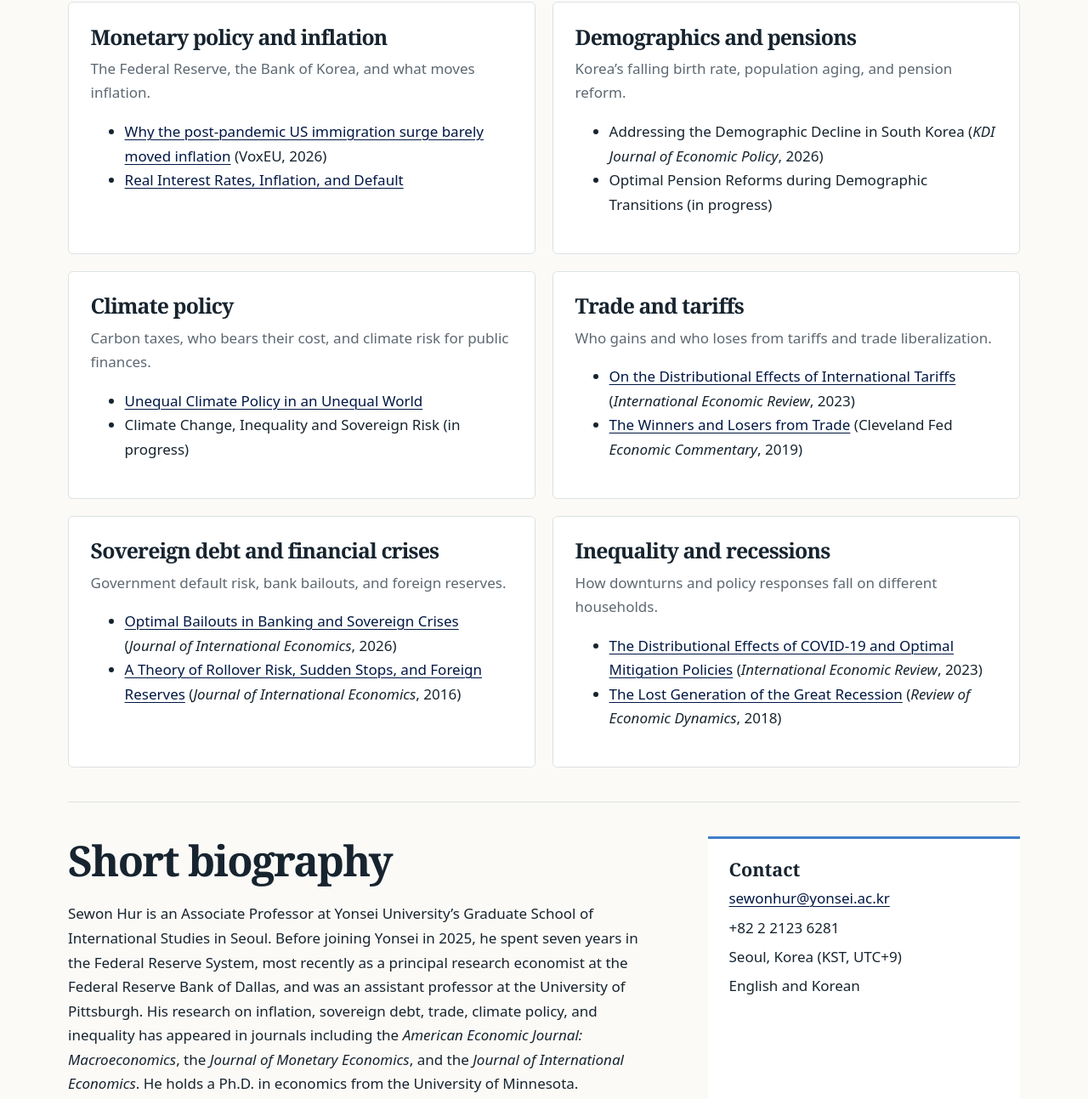
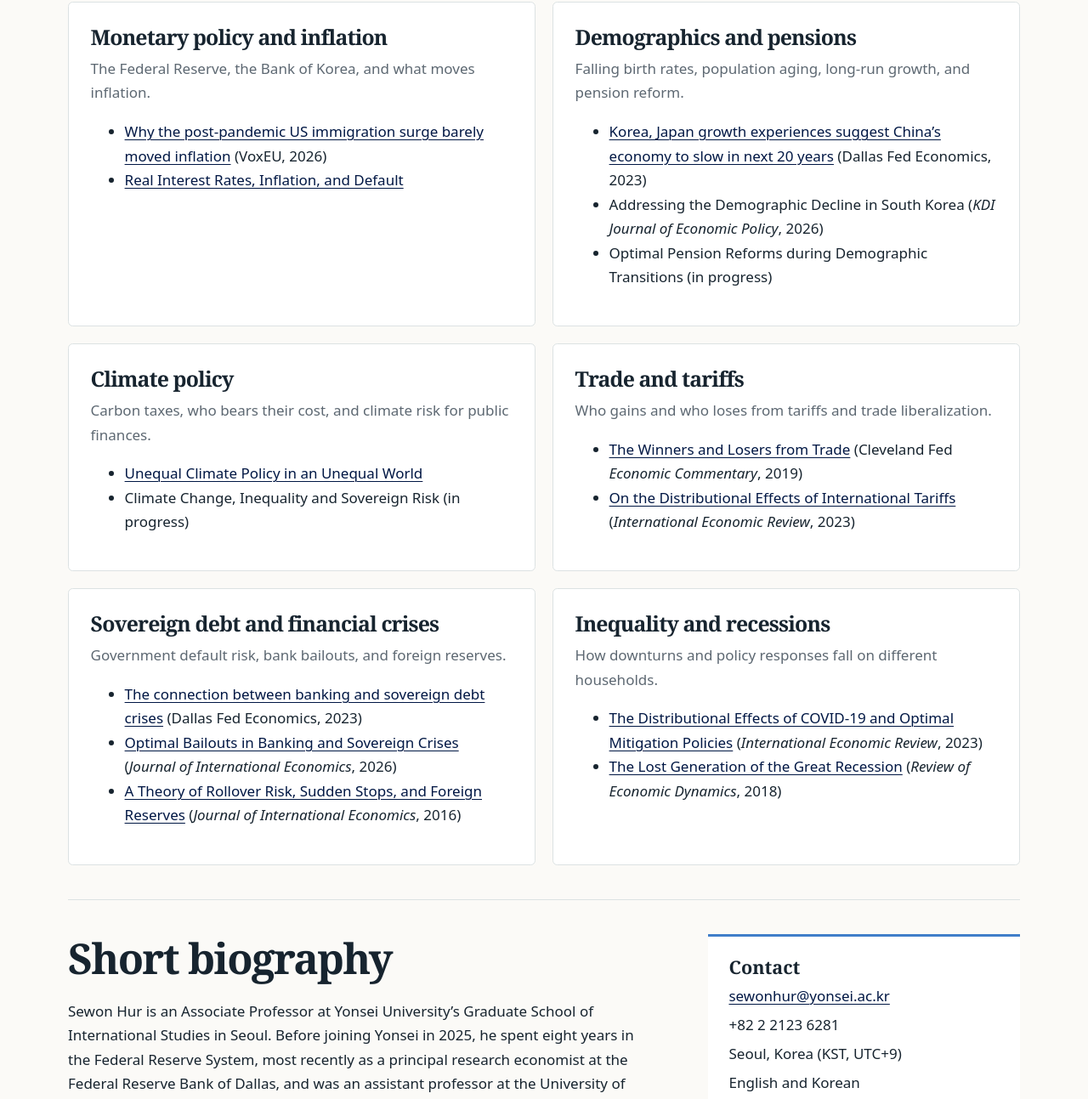
Before and after one commit to sewonhur/sewonhur.github.io, a plain HTML site: page media/index.html in a window 1280 px wide. Shown: the part 495-1788 px from the top of the page at 85% size. Drawn offline with Linux system fonts and the light colour scheme.

Commit message:
Media page: eight years at the Fed, QE editorship, more general-audience pieces
Add the Dallas Fed pieces on banking and sovereign crises and on China's
growth, and list general-audience pieces first in each card.

Co-Authored-By: Claude Fable 5.2 <noreply@anthropic.com>

```diff
--- a/media/index.html
+++ b/media/index.html
@@ -21,7 +21,7 @@
     <header class="page-header">
       <p class="eyebrow">For journalists and editors</p>
       <h1 class="page-title">Media</h1>
-      <p class="page-intro">I am available for comment and interviews, in English or Korean, on the topics below. I spent seven years as a research economist in the Federal Reserve System before joining Yonsei University in 2025.</p>
+      <p class="page-intro">I am available for comment and interviews, in English or Korean, on the topics below. I spent eight years as a research economist in the Federal Reserve System before joining Yonsei University in 2025.</p>
     </header>
 
     <section class="research-section" aria-labelledby="topics">
@@ -37,8 +37,9 @@
         </section>
         <section class="teaching-card">
           <h2>Demographics and pensions</h2>
-          <p>Korea’s falling birth rate, population aging, and pension reform.</p>
+          <p>Falling birth rates, population aging, long-run growth, and pension reform.</p>
           <ul>
+            <li><a href="https://www.dallasfed.org/research/economics/2023/1114">Korea, Japan growth experiences suggest China’s economy to slow in next 20 years</a> (Dallas Fed Economics, 2023)</li>
             <li>Addressing the Demographic Decline in South Korea (<em>KDI Journal of Economic Policy</em>, 2026)</li>
             <li>Optimal Pension Reforms during Demographic Transitions (in progress)</li>
           </ul>
@@ -55,14 +56,15 @@
           <h2>Trade and tariffs</h2>
           <p>Who gains and who loses from tariffs and trade liberalization.</p>
           <ul>
+            <li><a href="https://www.clevelandfed.org/en/newsroom-and-events/publications/economic-commentary/2019-economic-commentaries/ec-201915-winners-and-losers-from-trade.aspx">The Winners and Losers from Trade</a> (Cleveland Fed <em>Economic Commentary</em>, 2019)</li>
             <li><a href="https://doi.org/10.1111/iere.12648">On the Distributional Effects of International Tariffs</a> (<em>International Economic Review</em>, 2023)</li>
-            <li><a href="https://www.clevelandfed.org/en/newsroom-and-events/publications/economic-commentary/2019-economic-commentaries/ec-201915-winners-and-losers-from-trade.aspx">The Winners and Losers from Trade</a> (Cleveland Fed <em>Economic Commentary</em>, 2019)</li>
           </ul>
         </section>
         <section class="teaching-card">
           <h2>Sovereign debt and financial crises</h2>
           <p>Government default risk, bank bailouts, and foreign reserves.</p>
           <ul>
+            <li><a href="https://www.dallasfed.org/research/economics/2023/0530">The connection between banking and sovereign debt crises</a> (Dallas Fed Economics, 2023)</li>
             <li><a href="https://doi.org/10.1016/j.jinteco.2026.104283">Optimal Bailouts in Banking and Sovereign Crises</a> (<em>Journal of International Economics</em>, 2026)</li>
             <li><a href="https://doi.org/10.1016/j.jinteco.2016.08.006">A Theory of Rollover Risk, Sudden Stops, and Foreign Reserves</a> (<em>Journal of International Economics</em>, 2016)</li>
           </ul>
@@ -82,7 +84,7 @@
       <div class="bio-grid">
         <div>
           <h2 id="bio">Short biography</h2>
-          <p>Sewon Hur is an Associate Professor at Yonsei University’s Graduate School of International Studies in Seoul. Before joining Yonsei in 2025, he spent seven years in the Federal Reserve System, most recently as a principal research economist at the Federal Reserve Bank of Dallas, and was an assistant professor at the University of Pittsburgh. His research on inflation, sovereign debt, trade, climate policy, and inequality has appeared in journals including the <em>American Economic Journal: Macroeconomics</em>, the <em>Journal of Monetary Economics</em>, and the <em>Journal of International Economics</em>. He holds a Ph.D. in economics from the University of Minnesota.</p>
+          <p>Sewon Hur is an Associate Professor at Yonsei University’s Graduate School of International Studies in Seoul. Before joining Yonsei in 2025, he spent eight years in the Federal Reserve System, most recently as a principal research economist at the Federal Reserve Bank of Dallas, and was an assistant professor at the University of Pittsburgh. His research on inflation, sovereign debt, trade, climate policy, and inequality has appeared in journals including the <em>American Economic Journal: Macroeconomics</em>, the <em>Journal of Monetary Economics</em>, and the <em>Journal of International Economics</em>. He is an associate editor of <em>Quantitative Economics</em> and holds a Ph.D. in economics from the University of Minnesota.</p>
           <p><a href="/assets/Sewon-Hur-CV.pdf">Full CV</a> · <a href="/assets/sewon-hur-speaking.jpg">Photo</a> · <a href="/research/">All research</a></p>
         </div>
         <aside class="contact-card" aria-label="Media contact">
```
